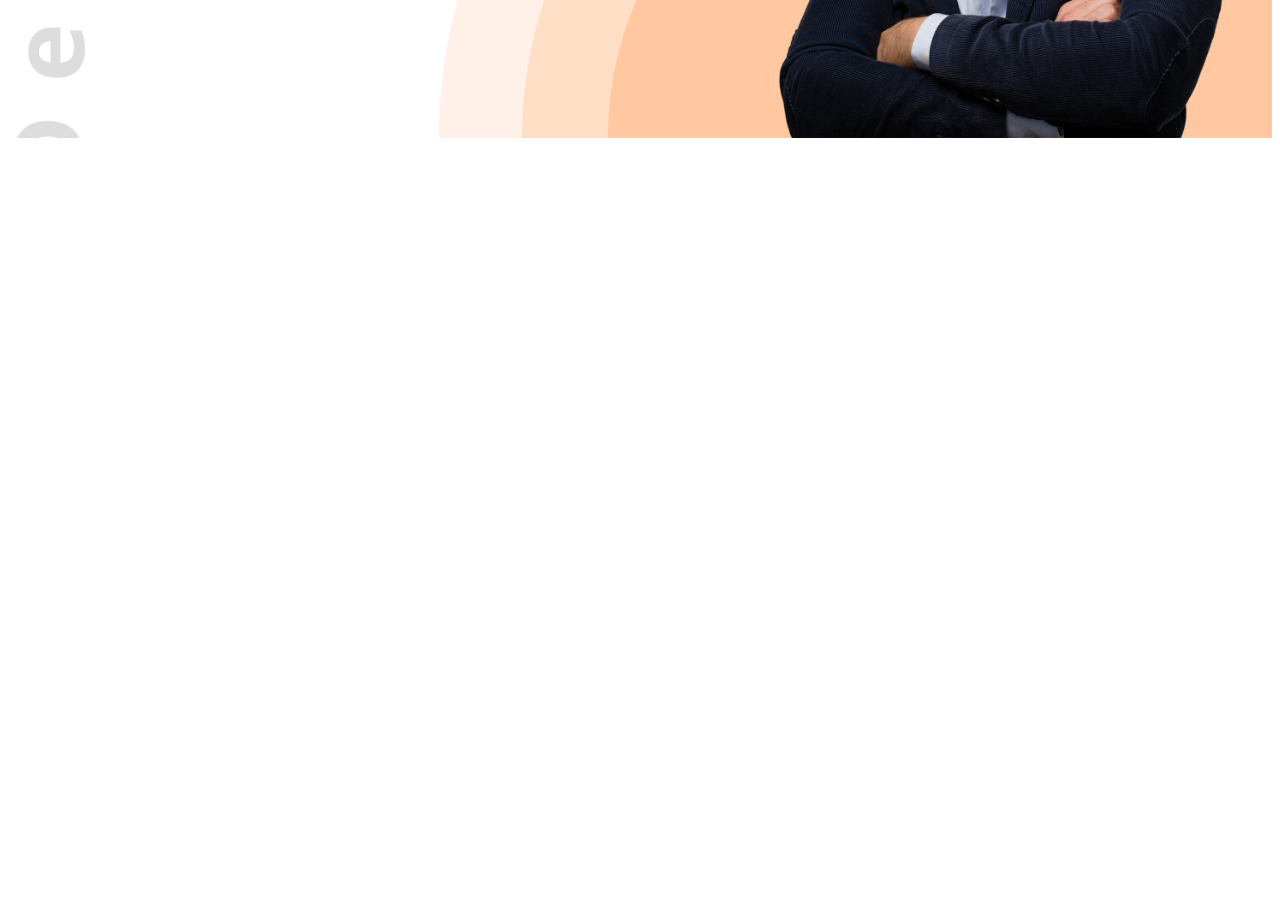
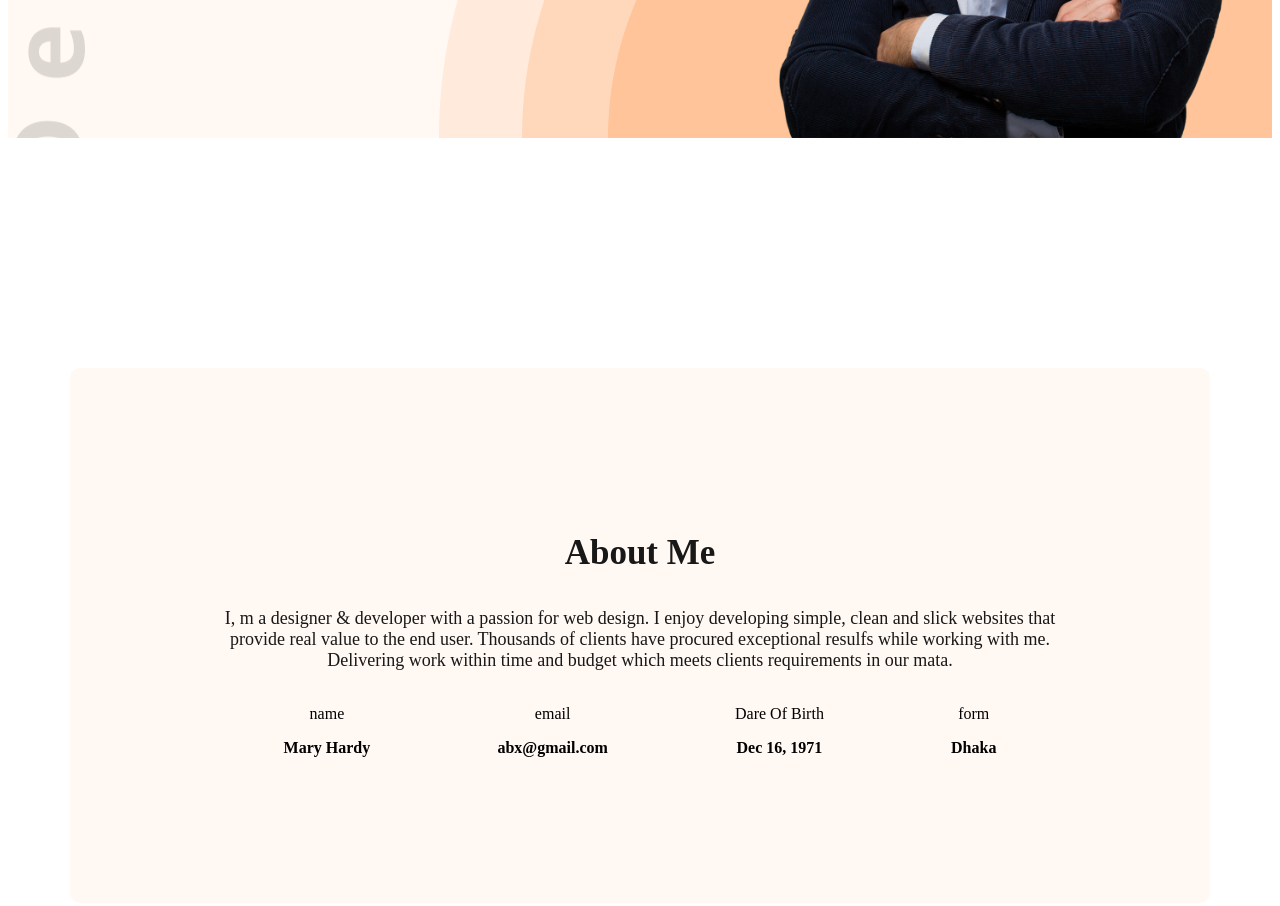
Before and after one commit to hasan-sifat/web-dev-portfolio, a plain HTML site: page index.html in a window 1280 px wide. Shown: the part 591-1497 px from the top of the page. Before the commit the page ends 959 px from the top, so only its background shows below. Drawn offline with Linux system fonts and the light colour scheme.

Commit message:
my second commit

```diff
--- a/index.html
+++ b/index.html
@@ -10,7 +10,7 @@
     <link rel="stylesheet" href="styles/portfolio.css">
 </head>
 <body class="open-sans-normal">
-    <header class="header">
+    <header class="header secondary-bg" >
         <nav>
             <h3 class="nav-title">Ma<span class="text-primary">r</span>y </h3>
             <ul>
@@ -36,6 +36,29 @@
 
     </header>
     <main>
+        <section class="about secondary-bg">
+            <h3 class="section-title">About Me</h3>
+            <p class="section-description">I, m a designer & developer with a passion for web design. I enjoy developing simple, clean and slick websites that provide real value to the end user. Thousands of clients have procured exceptional resulfs while working with me. Delivering work within time and budget which meets clients requirements in our mata.</p>
+            <div class="about-items">
+                <!-- .about-item*4>p.item-title+p.item-description -->
+                <div class="about-item">
+                    <p class="item-title">name</p>
+                    <p class="item-description">Mary Hardy</p>
+                </div>
+                <div class="about-item">
+                    <p class="item-title">email</p>
+                    <p class="item-description">abx@gmail.com</p>
+                </div>
+                <div class="about-item">
+                    <p class="item-title">Dare Of Birth</p>
+                    <p class="item-description">Dec 16, 1971</p>
+                </div>
+                <div class="about-item">
+                    <p class="item-title">form</p>
+                    <p class="item-description">    Dhaka</p>
+                </div>
+            </div>
+        </section>
 
     </main>
 
--- a/styles/portfolio.css
+++ b/styles/portfolio.css
@@ -21,6 +21,18 @@
   border-radius: 5px;
   border: none;
 
+}
+.section-title{
+  font-size: 35px;
+  font-weight: bold;
+  color: #181818;
+}
+.section-description{
+  font-size: 18px;
+  color: #181818;
+}
+.secondary-bg{
+  background-color: #FFF8F3;
 }
 /* header */
 .header{
@@ -75,3 +87,23 @@ nav li a{
 .banner-profile{
   width: 500px;
 }
+/* about style */
+.about{
+  border-radius: 10px;
+  padding: 130px 150px;
+  text-align: center;
+  margin-top: 130px;
+}
+.about-items{
+  display: flex;
+  justify-content: space-around;
+}
+.item-description{
+  font-weight: 600;
+}
+
+/* main style */
+main{
+  max-width: 1140px;
+  margin: 0 auto;
+}
```
